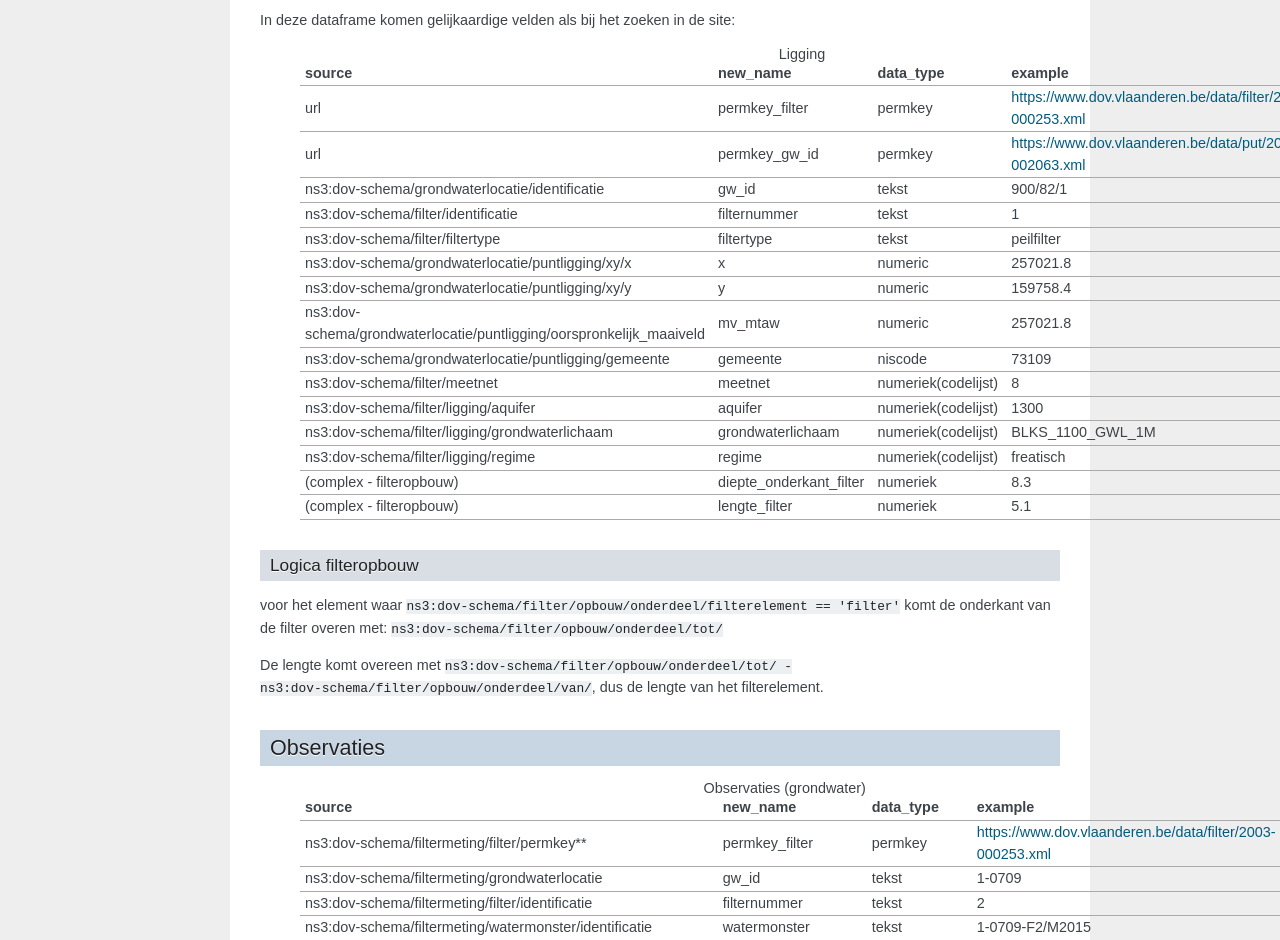
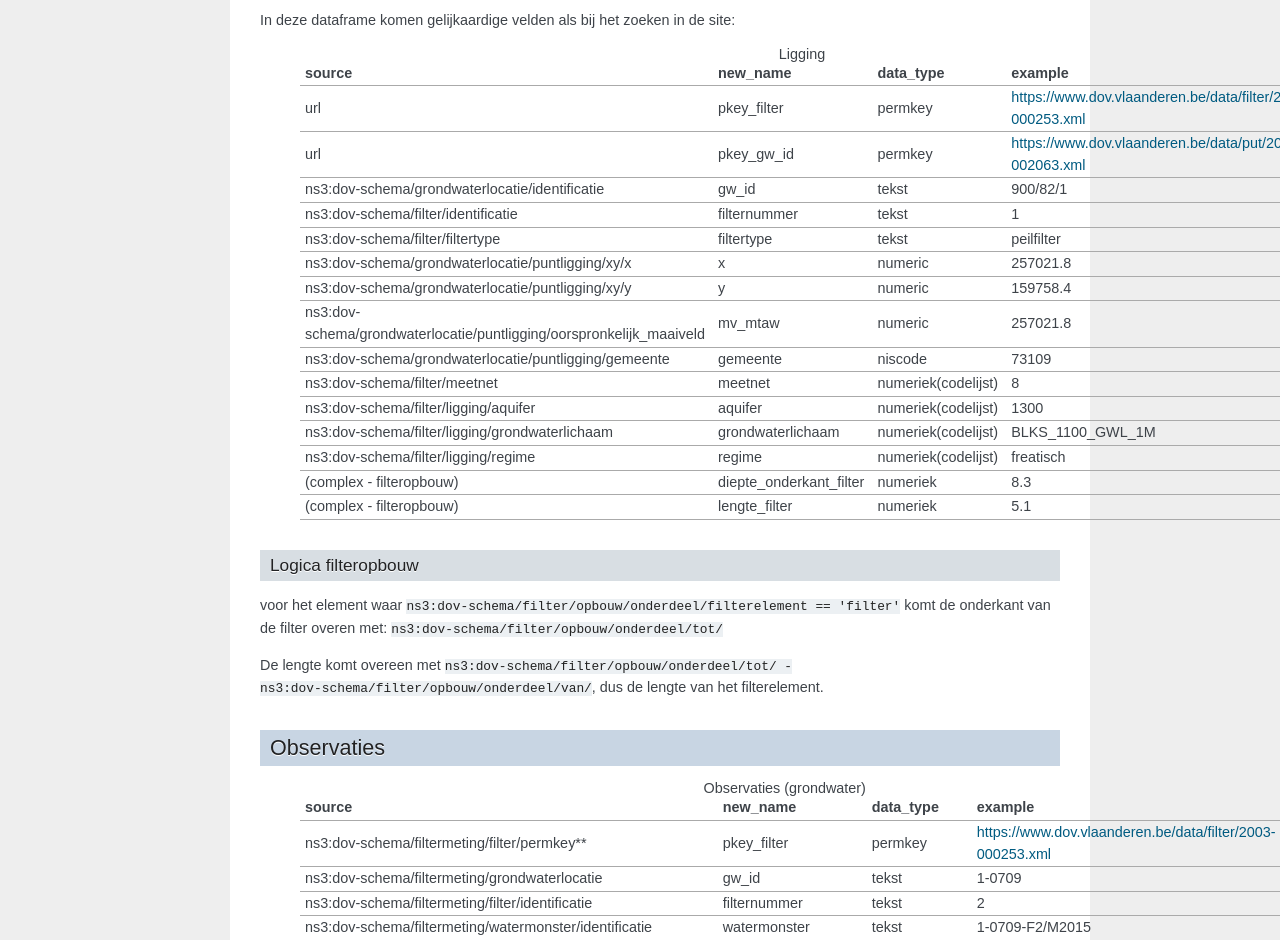
Before and after one commit to DOV-Vlaanderen/pydov, a Sphinx documentation site: the page built from docs/dovfilter.rst, in a window 1280 px wide and 1400 px high. Shown: the part 317-1257 px from the top of the window. Built offline with Sphinx 7.4.7, drawn with Linux system fonts in a browser that asks for light colours; some of the changed text lies outside the part shown.

Commit message:
Replace permkey with pkey

```diff
--- a/docs/dovfilter.rst
+++ b/docs/dovfilter.rst
@@ -18,8 +18,8 @@ In deze dataframe komen gelijkaardige velden als bij het zoeken in de site:
     :header-rows: 1
 
     source,new_name,data_type,example
-    url,permkey_filter,permkey, https://www.dov.vlaanderen.be/data/filter/2003-000253.xml
-    url,permkey_gw_id,permkey, https://www.dov.vlaanderen.be/data/put/2017-002063.xml
+    url,pkey_filter,permkey, https://www.dov.vlaanderen.be/data/filter/2003-000253.xml
+    url,pkey_gw_id,permkey, https://www.dov.vlaanderen.be/data/put/2017-002063.xml
     ns3:dov-schema/grondwaterlocatie/identificatie, gw_id, tekst, 900/82/1
     ns3:dov-schema/filter/identificatie, filternummer, tekst, 1
     ns3:dov-schema/filter/filtertype, filtertype, tekst, peilfilter
@@ -54,7 +54,7 @@ Observaties
     :header-rows: 1
 
     source,new_name,data_type,example
-    ns3:dov-schema/filtermeting/filter/permkey**, permkey_filter, permkey, https://www.dov.vlaanderen.be/data/filter/2003-000253.xml
+    ns3:dov-schema/filtermeting/filter/permkey**, pkey_filter, permkey, https://www.dov.vlaanderen.be/data/filter/2003-000253.xml
     ns3:dov-schema/filtermeting/grondwaterlocatie, gw_id, tekst, 1-0709
     ns3:dov-schema/filtermeting/filter/identificatie, filternummer, tekst, 2
     ns3:dov-schema/filtermeting/watermonster/identificatie, watermonster, tekst, 1-0709-F2/M2015
@@ -73,7 +73,7 @@ Peilmetingen
     :header-rows: 1
 
     source,new_name,data_type,example
-    ns3:dov-schema/filtermeting/filter/permkey**, permkey_filter, permkey, https://www.dov.vlaanderen.be/data/filter/2003-000253.xml
+    ns3:dov-schema/filtermeting/filter/permkey**, pkey_filter, permkey, https://www.dov.vlaanderen.be/data/filter/2003-000253.xml
     ns3:dov-schema/filtermeting/grondwaterlocatie, gw_id, tekst, 900/82/1
     ns3:dov-schema/filtermeting/filter/identificatie, tekst, filternummer, 1
     ns3:dov-schema/filtermeting/peilmeting/peil_mtaw, peil_mtaw, numeriek, 121.88
```
